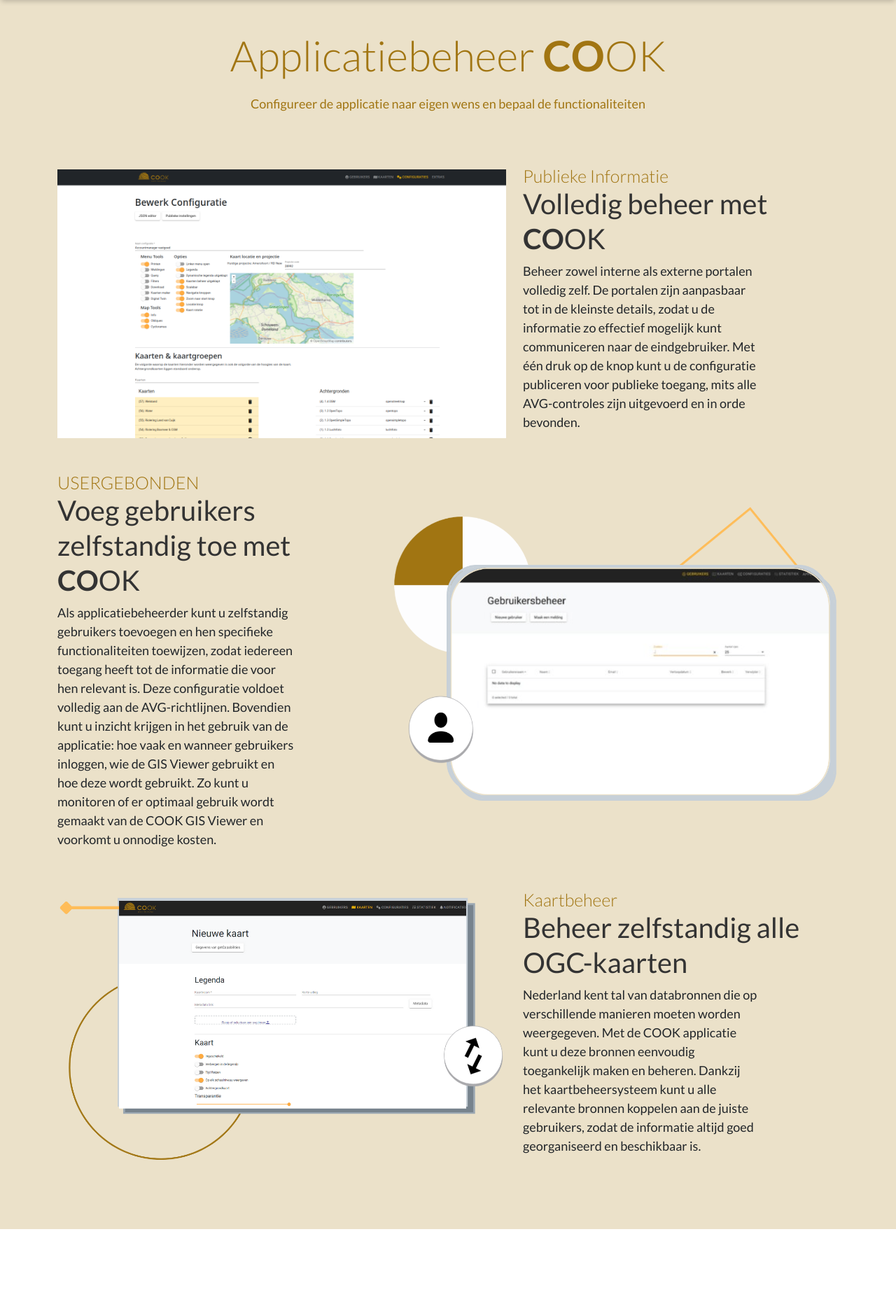
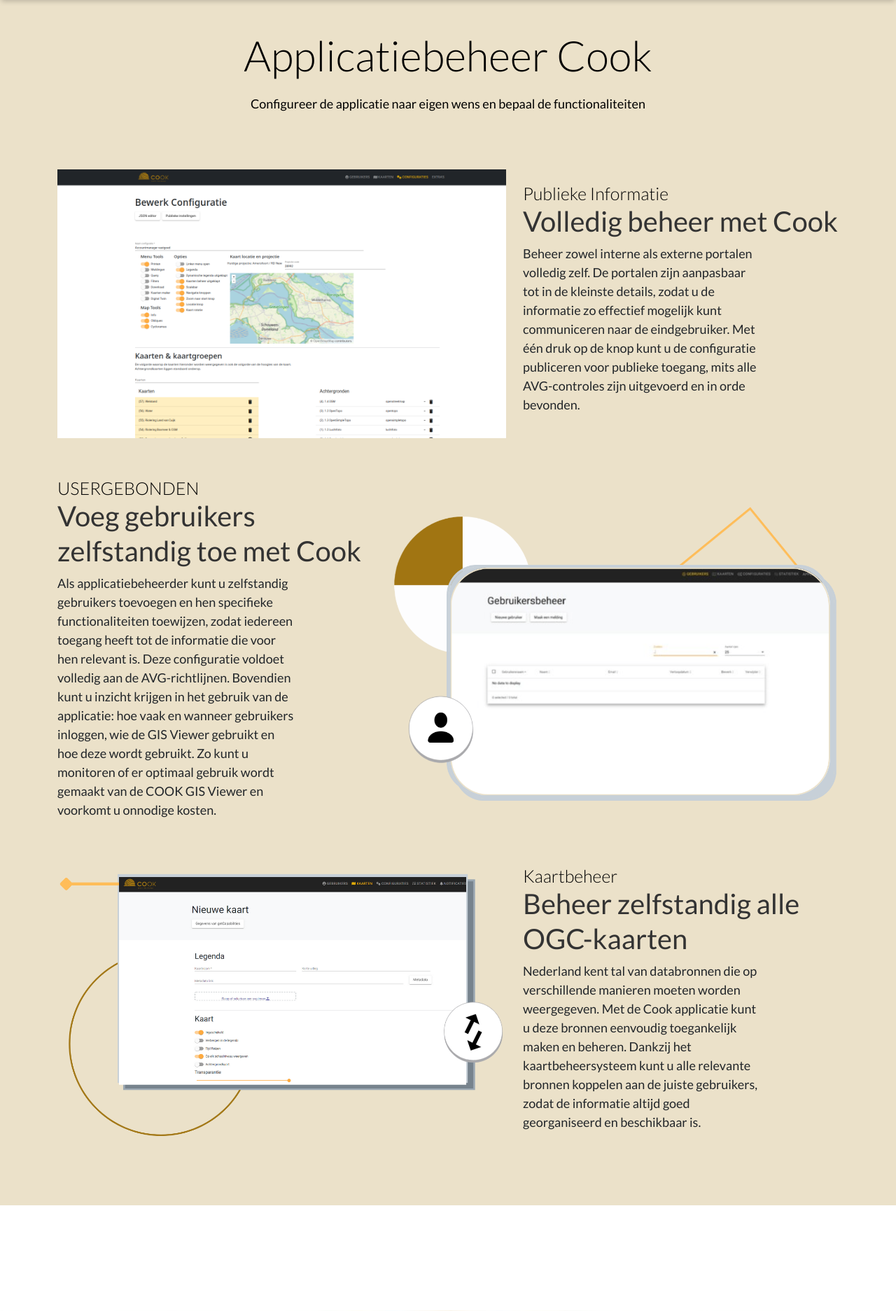
Before and after one commit to gisarts/demos, a PHP site: page /index.php?page=applicatiebeheer in a window 1280 px wide. Shown: the part 120-1993 px from the top of the page at 70% size. Run offline with PHP 8.4, Linux system fonts and the light colour scheme; some libraries are stand-ins or nearby versions.

Commit message:
Improve styling a bit

```diff
--- a/applicatiebeheer.php
+++ b/applicatiebeheer.php
@@ -1,14 +1,14 @@
 <div class="album py-5 mb-5" style="background-color: #EBE1C9;">
     <div class="container-sm">
-        <h1 class="text-gold text-center">Applicatiebeheer <b>CO</b>OK</h1>
-        <p class="text-gold text-center py-3">Configureer de applicatie naar eigen wens en bepaal de functionaliteiten</p>
+        <h1 class="text-black text-center">Applicatiebeheer Cook</h1>
+        <p class="text-black text-center py-3">Configureer de applicatie naar eigen wens en bepaal de functionaliteiten</p>
         <div class="row">
             <div class="col-lg-7 py-5">
                 <img src="./img/app3.png" class="img-fluid" alt="applicatiebeheer afbeelding 1">
             </div>
             <div class="col-lg align-self-center">
-                <h4 class="text-gold m-0">Publieke Informatie</h4>
-                <h2>Volledig beheer met <b>CO</b>OK</h2>
+                <h4 class="text-black m-0">Publieke Informatie</h4>
+                <h2>Volledig beheer met Cook</h2>
                 <p class="w-75 r-text">
                     Beheer zowel interne als externe portalen volledig zelf. De portalen zijn aanpasbaar tot in de kleinste details, zodat u de informatie zo effectief mogelijk kunt communiceren naar de eindgebruiker. Met één druk op de knop kunt u de configuratie publiceren voor publieke toegang, mits alle AVG-controles zijn uitgevoerd en in orde bevonden.
                 </p>
@@ -19,8 +19,8 @@
                 <img src="./img/app1.png" class="img-fluid" alt="applicatiebeheer afbeelding 2">
             </div>
             <div class="col-lg-5 order-lg-1 align-self-center">
-                <h4 class="text-gold m-0">USERGEBONDEN</h4>
-                <h2>Voeg gebruikers zelfstandig toe met <b>CO</b>OK</h2>
+                <h4 class="text-black m-0">USERGEBONDEN</h4>
+                <h2>Voeg gebruikers zelfstandig toe met Cook</h2>
                 <p class="w-75 r-text">
                     Als applicatiebeheerder kunt u zelfstandig gebruikers toevoegen en hen specifieke functionaliteiten toewijzen, zodat iedereen toegang heeft tot de informatie die voor hen relevant is. Deze configuratie voldoet volledig aan de AVG-richtlijnen. Bovendien kunt u inzicht krijgen in het gebruik van de applicatie: hoe vaak en wanneer gebruikers inloggen, wie de GIS Viewer gebruikt en hoe deze wordt gebruikt. Zo kunt u monitoren of er optimaal gebruik wordt gemaakt van de COOK GIS Viewer en voorkomt u onnodige kosten.
                 </p>
@@ -31,10 +31,10 @@
                 <img src="./img/app2.png" class="img-fluid" alt="applicatiebeheer afbeelding 3">
             </div>
             <div class="col-lg align-self-center">
-                <h4 class="text-gold m-0">Kaartbeheer</h4>
+                <h4 class="text-black m-0">Kaartbeheer</h4>
                 <h2>Beheer zelfstandig alle OGC-kaarten</h2>
                 <p class="w-75 r-text">
-                    Nederland kent tal van databronnen die op verschillende manieren moeten worden weergegeven. Met de COOK applicatie kunt u deze bronnen eenvoudig toegankelijk maken en beheren. Dankzij het kaartbeheersysteem kunt u alle relevante bronnen koppelen aan de juiste gebruikers, zodat de informatie altijd goed georganiseerd en beschikbaar is.
+                    Nederland kent tal van databronnen die op verschillende manieren moeten worden weergegeven. Met de Cook applicatie kunt u deze bronnen eenvoudig toegankelijk maken en beheren. Dankzij het kaartbeheersysteem kunt u alle relevante bronnen koppelen aan de juiste gebruikers, zodat de informatie altijd goed georganiseerd en beschikbaar is.
                 </p>
             </div>
         </div>
--- a/header.php
+++ b/header.php
@@ -32,8 +32,8 @@ $page = $_GET['page'];
         <link rel="preconnect" href="https://fonts.googleapis.com">
         <link rel="preconnect" href="https://fonts.gstatic.com" crossorigin>
         <link href="https://fonts.googleapis.com/css2?family=Lato:wght@300;400;700&display=swap" rel="stylesheet">
-        <base href="https://demo.gisarts.nl/">
-        <!-- <base href="http://localhost:1234"> -->
+        <!-- <base href="https://demo.gisarts.nl/"> -->
+        <base href="http://localhost:8123">
 
         <script>
         // var _paq = window._paq = window._paq || [];
--- a/home.php
+++ b/home.php
@@ -74,7 +74,7 @@ require 'vendor/autoload.php';
         <h3>Extract <b>Transform</b> Load </h3>
         <div class="row justify-content-md-center">
             <div class="col-xl-7 self-align-center">
-                <p class="my-4>
+                <p class="my-4">
                     Publiceer je kaarten rechtstreeks van een shape of excel naar een online WMS kaart.
                 </p>
                 <a href="?page=functies" class="btn btn-lg btn-secondary rounded-pill my-2 r-btn w-100">BEKIJKEN</a>
```
Also changed, not shown: demo.php (+4 -4 lines), functies.php (+8 -8 lines).
